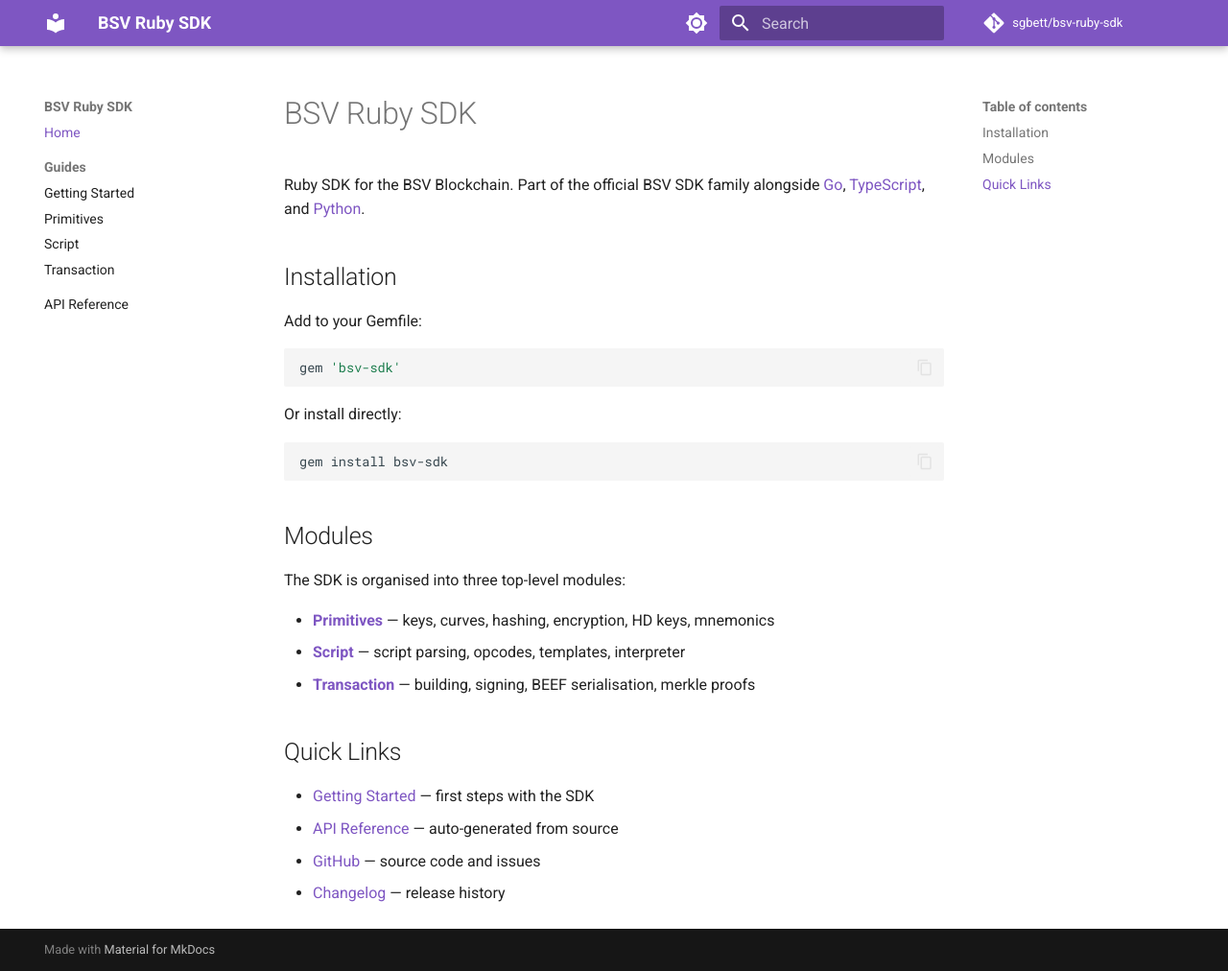
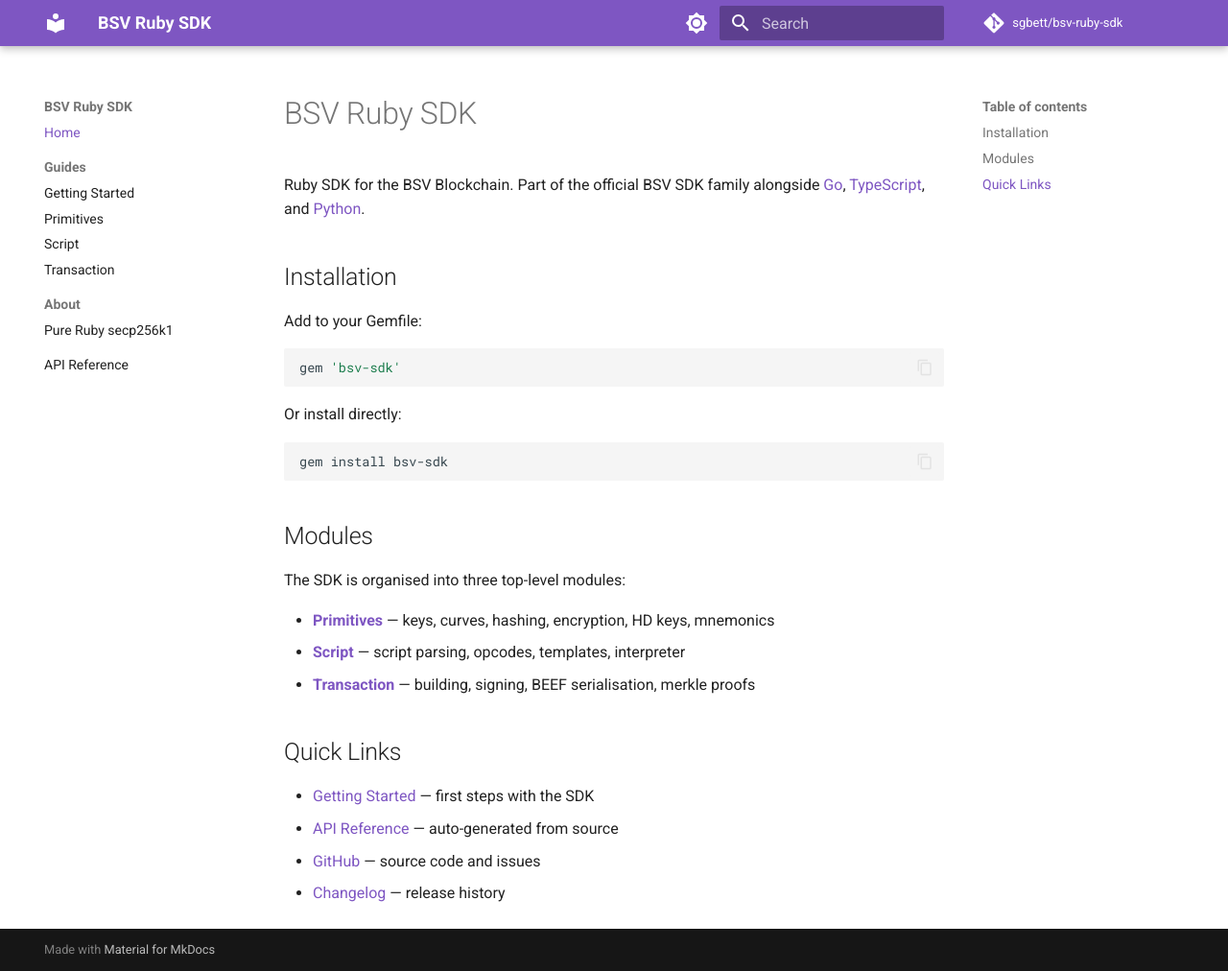
Before and after one commit to sgbett/bsv-ruby-sdk, an MkDocs documentation site: the page built from docs/index.md, in a window 1280 px wide and 1012 px high. Shown: the whole window at 96% size. Built offline with MkDocs 1.6.1 and Material for MkDocs 9.7.7, drawn with Linux system fonts in a browser that asks for light colours; comment, search, counter and statistics services are not loaded.

Commit message:
docs: add secp256k1 page to MkDocs navigation (#253)
Co-Authored-By: Claude Opus 4.6 (1M context) <noreply@anthropic.com>

```diff
--- a/mkdocs.yml
+++ b/mkdocs.yml
@@ -50,4 +50,6 @@ nav:
       - Primitives: guides/primitives.md
       - Script: guides/script.md
       - Transaction: guides/transaction.md
+  - About:
+      - Pure Ruby secp256k1: about/secp256k1.md
   - API Reference: reference/index.md
```
